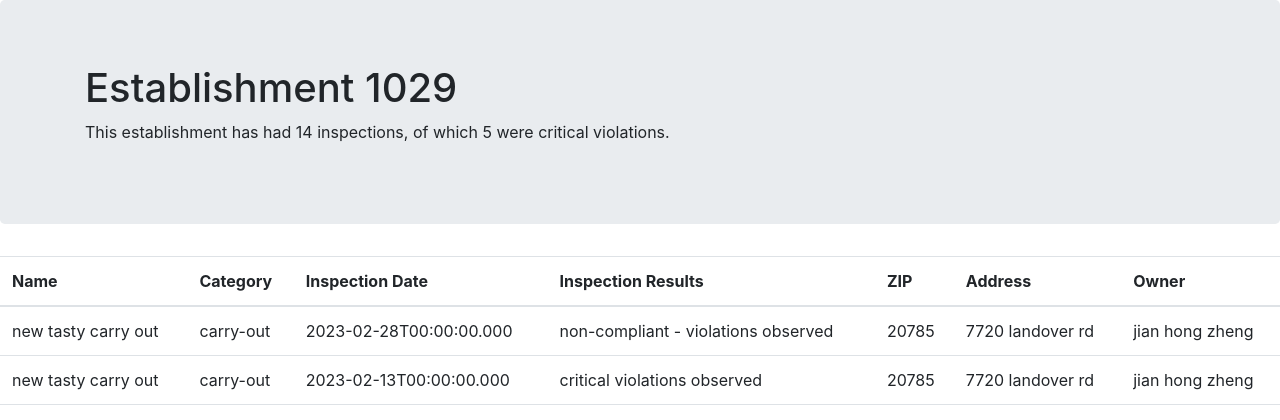
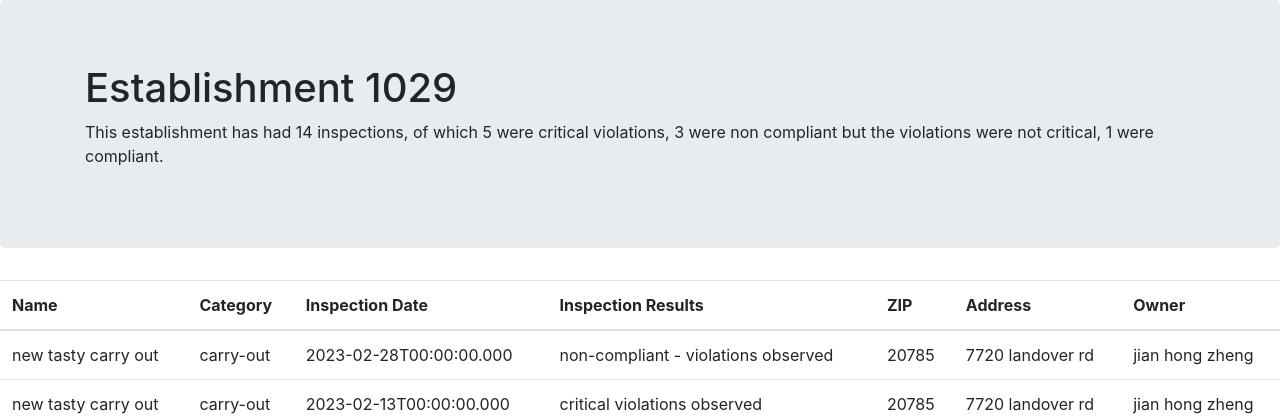
Before and after one commit to Vstavish/final-project-Vstavish, a Flask app: page /establishment/1029 in a window 1280 px wide. Shown: the part 56-476 px from the top of the page. Run offline with Flask 3, Linux system fonts and the light colour scheme; data comes from the database, SQL or seed files in the repository; some libraries are stand-ins or nearby versions.

Commit message:
inspection breakdown

```diff
--- a/app.py
+++ b/app.py
@@ -79,7 +79,9 @@ def establishment(establishment_id):
         name, category, _, _, zip_code, address, owner = rows[0]
         num_inspections = len(rows)
         num_critical_violations = sum('critical violations observed' in r[3].lower() for r in rows)
-        return render_template('establishment.html', establishment_id=establishment_id, name=name, category=category, rows=rows, zip_code=zip_code, address=address, owner=owner, num_inspections=num_inspections, num_critical_violations=num_critical_violations)
+        num_compliant = sum('compliant - no health risk' in r[3].lower() for r in rows)
+        num_non_compliant =sum('non-compliant - violations observed' in r[3].lower() for r in rows)
+        return render_template('establishment.html', establishment_id=establishment_id, name=name, category=category, rows=rows, zip_code=zip_code, address=address, owner=owner, num_inspections=num_inspections, num_critical_violations=num_critical_violations, num_compliant=num_compliant, num_non_compliant=num_non_compliant)
 
 if __name__ == "__main__":
     app.run(debug=True, port=8000)
--- a/templates/establishment.html
+++ b/templates/establishment.html
@@ -10,7 +10,7 @@
         <div class="jumbotron">
           <div class="container">
               <h1>Establishment {{ establishment_id }}</h1>
-              <p>This establishment has had {{ num_inspections }} inspections, of which {{ num_critical_violations }} were critical violations.</p>
+              <p>This establishment has had {{ num_inspections }} inspections, of which {{ num_critical_violations }} were critical violations, {{num_non_compliant}} were non compliant but the violations were not critical, {{ num_compliant}} were compliant.</p>
           </div>
       </div>
   <table class="table">
```
